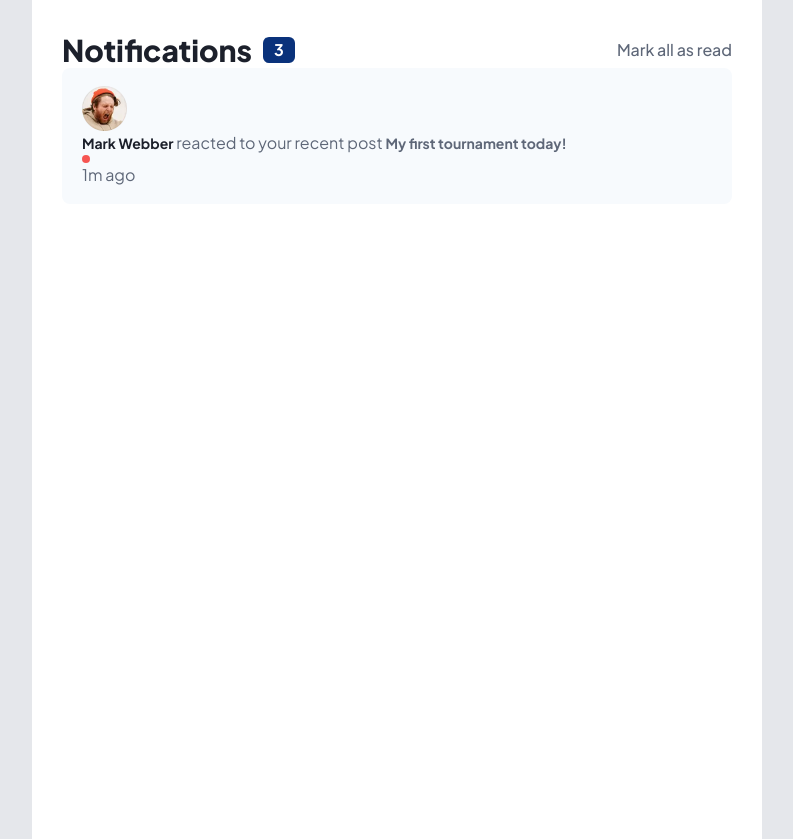
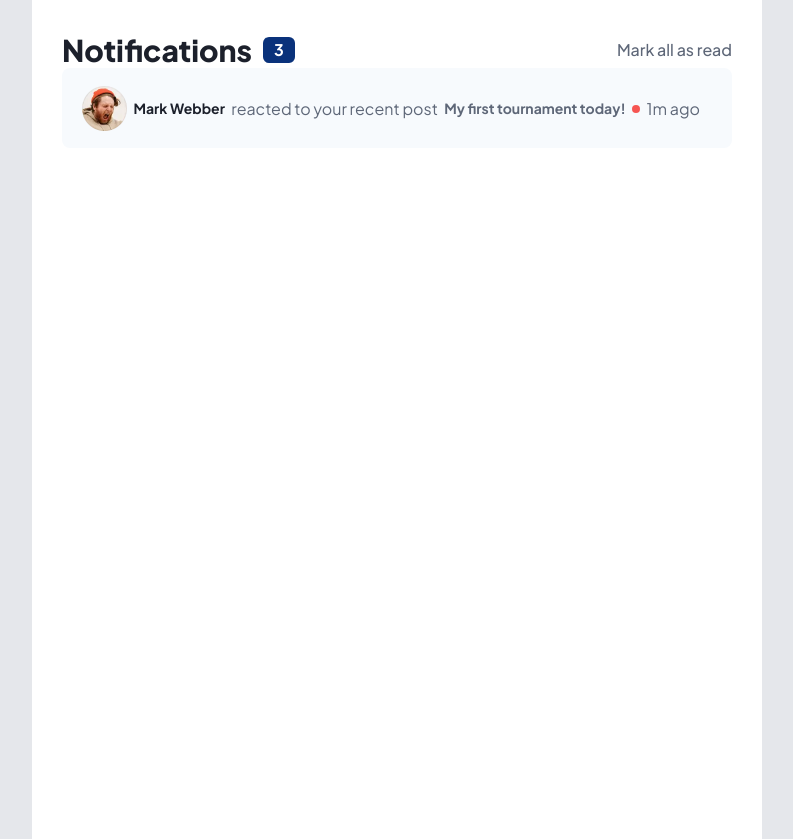
Before and after one commit to BYCODDE/React-notifications-page, a React (Vite) app: page / in a window 1280 px wide. Shown: the whole page, without its empty margins (243-1036 px from the left). Built offline with nearby package versions, Linux system fonts and the light colour scheme.

Commit message:
new commit!

```diff
--- a/src/components/Header/markedComments/Marked.jsx
+++ b/src/components/Header/markedComments/Marked.jsx
@@ -2,7 +2,7 @@ import img1 from "/images/avatar-mark-webber.webp";
 export default function Marked() {
   return (
     <section className="">
-      <div className="rounded-[8px] bg-snow pt-[18px] pb-[17px] pl-[20px] pr-[32px]">
+      <div className=" flex justify-between items-center rounded-[8px] bg-snow pt-[18px] pb-[17px] pl-[20px] pr-[32px]">
         <img src={img1} alt="first_img" className="w-[45px] h-[45px]" />
         <span className="text-very-dark-grey-blue text-[14px] font-bold  custom-font-style">
           Mark Webber
```
